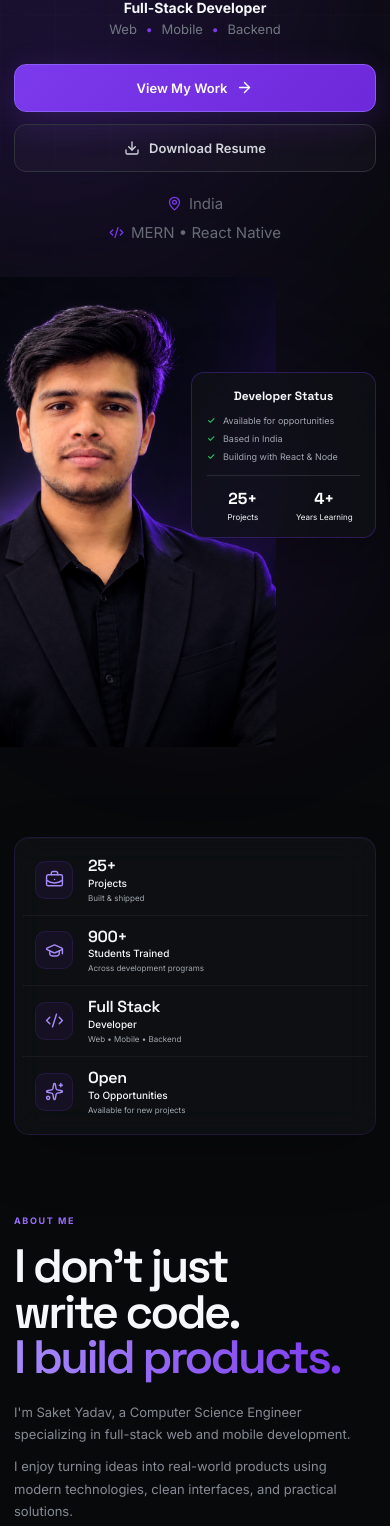
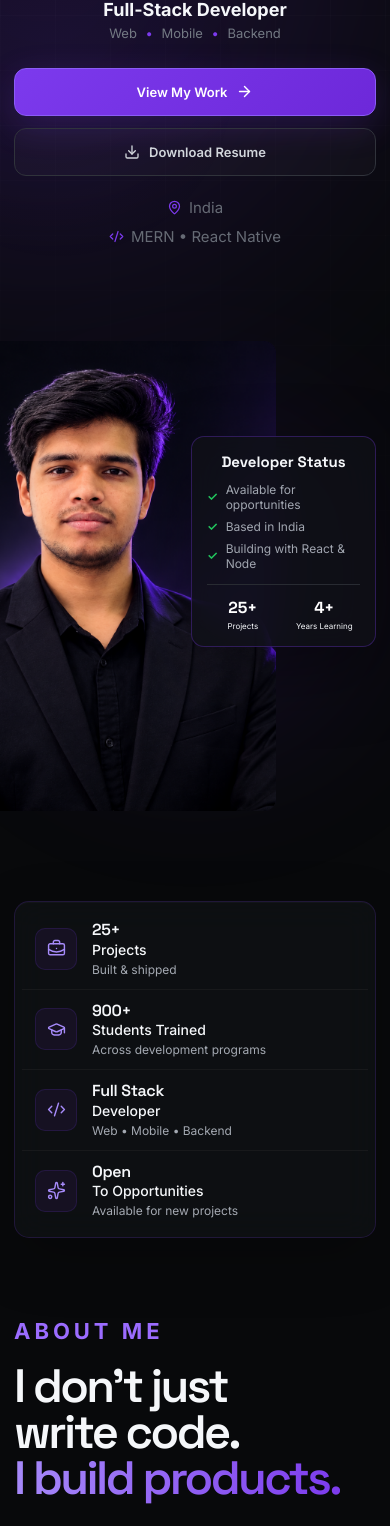
Before and after one commit to Sky121122/My-Portfolio-5, a React (Vite) app: page / in a window 390 px wide. Shown: the part 425-1951 px from the top of the page. Built offline with nearby package versions, Linux system fonts and the light colour scheme; no server answers.

Commit message:
fix for mobile

```diff
--- a/src/components/About/About.module.css
+++ b/src/components/About/About.module.css
@@ -340,9 +340,9 @@ border: 1px solid rgba(124, 58, 237, 0.3);
 
 
   .label {
-    margin-bottom: 18px;
+    margin-bottom: 20px;
 
-    font-size: 9px;
+    font-size: 22px;
   }
 
 
@@ -359,7 +359,7 @@ border: 1px solid rgba(124, 58, 237, 0.3);
   .description {
     margin-top: 20px;
 
-    font-size: 13px;
+    font-size: 15px;
 
     line-height: 1.7;
   }
@@ -371,6 +371,9 @@ border: 1px solid rgba(124, 58, 237, 0.3);
     width: 100%;
   }
 
+    .highlight strong{
+      font-size: 18px;
+    }
 
   .cards {
     grid-template-columns: 1fr;
@@ -384,7 +387,9 @@ border: 1px solid rgba(124, 58, 237, 0.3);
 
     padding: 19px;
   }
-
+.cardHeader h3{
+  font-size: 18px;
+}
 
   .list {
     gap: 13px;
--- a/src/components/Contact/Contact.jsx
+++ b/src/components/Contact/Contact.jsx
@@ -251,6 +251,7 @@ function Contact() {
                 id="name"
                 type="text"
                 placeholder="Enter Your Name"
+                required
               />
 
             </div>
--- a/src/components/Contact/Contact.module.css
+++ b/src/components/Contact/Contact.module.css
@@ -525,8 +525,9 @@
   .header {
     margin-bottom: 40px;
   }
-
-
+.label{
+  font-size: 22px;
+}
   .contactGrid {
     gap: 12px;
   }
@@ -541,21 +542,23 @@
 
 
   .infoTitle {
-    font-size: 21px;
+    font-size: 22px;
   }
 
 
   .infoText {
-    font-size: 10px;
+    font-size: 15px;
 
     margin-bottom: 25px;
   }
-
 
   .socialSection {
     padding-top: 25px;
   }
 
+.ctaLine span{
+  font-size: 15px;
+}
 
   .bottomCta {
     gap: 10px;
@@ -563,7 +566,7 @@
 
 
   .bottomCta span {
-    font-size: 6px;
+    font-size: 12px;
 
     text-align: center;
 
--- a/src/components/Hero/Hero.module.css
+++ b/src/components/Hero/Hero.module.css
@@ -629,7 +629,7 @@
   .hero {
     min-height: auto;
 
-    padding-top: 105px;
+    padding-top: 100px;
 
     padding-bottom: 70px;
   }
@@ -643,7 +643,7 @@
 
 
   .availability {
-    font-size: 8px;
+    font-size: 12px;
 
     padding: 7px 10px;
 
@@ -664,7 +664,6 @@
 
   .description {
     margin-top: 24px;
-
     font-size: 1.35rem;
   }
 
@@ -677,7 +676,7 @@
 
 
   .role strong {
-    font-size: 14px;
+    font-size: 18px;
   }
 
 
@@ -702,15 +701,13 @@
     flex-direction: column;
 
     gap: 10px;
-
     margin-top: 22px;
   }
 
 
   .visual {
     height: 470px;
-
-    margin-top: 0;
+    margin-top: 60px;
   }
 
 
@@ -743,15 +740,15 @@
 
 
   .statusCard h3 {
-    font-size: 12px;
+    font-size: 15px;
 
     margin-bottom: 11px;
   }
 
 
   .statusItem {
-    font-size: 9px;
-
+    font-size: 12px;
+    text-align: start;
     margin-top: 7px;
   }
 
--- a/src/components/Projects/Projects.module.css
+++ b/src/components/Projects/Projects.module.css
@@ -1015,21 +1015,22 @@ border: none;
 
   }
 
+.label{
+  font-size: 22px;
+}
 
   .featuredCard {
 
     grid-template-columns: 1fr;
 
     height: auto;
-
     border-radius: 16px;
 
   }
 
 
   .featuredImage {
-    border-right: 0px solid #8b5cf6;
-    border-bottom: 1px solid #9b6cff;
+
     height: 240px;
 
     min-height: 240px;
@@ -1086,7 +1087,9 @@ border: none;
 
   }
 
-
+.label{
+  font-size: 22px;
+}
   .featuredImage {
 
     height: 200px;
@@ -1105,14 +1108,14 @@ border: none;
 
   .featuredContent h3 {
 
-    font-size: 24px;
+    font-size: 28px;
 
   }
 
 
   .featuredContent p {
 
-    font-size: 13px;
+    font-size: 15px;
 
     line-height: 1.6;
 
--- a/src/components/Services/Services.module.css
+++ b/src/components/Services/Services.module.css
@@ -445,7 +445,9 @@ border: 1px solid rgba(124, 58, 237, 0.3);
 /* ================= MOBILE ================= */
 
 @media (max-width: 600px) {
-
+.label{
+  font-size: 22px;
+}
   .headerRow {
     flex-direction: column;
 
@@ -939,7 +941,9 @@ border: 1px solid rgba(124, 58, 237, 0.3);
 
     gap: 25px;
   }
-
+.label{
+  font-size: 22px;
+}
 
   .headerMark {
     padding-bottom: 0;
--- a/src/components/Stats/Stats.module.css
+++ b/src/components/Stats/Stats.module.css
@@ -235,8 +235,8 @@ font-size: 15px;
 
 
   .iconWrapper {
-    width: 38px;
-    height: 38px;
+    width: 42px;
+    height: 42px;
 
     border-radius: 10px;
   }
@@ -248,12 +248,12 @@ font-size: 15px;
 
 
   .label {
-    font-size: 10px;
+    font-size: 14px;
   }
 
 
   .description {
-    font-size: 8px;
+    font-size: 12px;
   }
 
 }
--- a/src/components/TechStack/TechStack.module.css
+++ b/src/components/TechStack/TechStack.module.css
@@ -312,7 +312,9 @@
     margin-bottom: 45px;
   }
 
-
+.label{
+  font-size: 22px;
+}
   .stackRow {
     grid-template-columns: 35px 1fr;
 
@@ -320,7 +322,6 @@
 
     padding: 25px 5px;
   }
-
 
   .number {
     align-self: flex-start;
@@ -335,11 +336,10 @@
     gap: 8px;
   }
 
-
   .category p {
     max-width: 300px;
 
-    font-size: 9px;
+    font-size: 12px;
   }
 
 
@@ -360,7 +360,7 @@
 
 
   .techName {
-    font-size: 9px;
+    font-size: 15px;
   }
 
 
--- a/src/index.css
+++ b/src/index.css
@@ -15,6 +15,7 @@ body {
   color: #f5f7fa;
   font-family: 'Inter', sans-serif;
   overflow-x: hidden;
+  user-select: none;
 }
 
 button,
```
Also changed, not shown: src/App.css (deleted).
